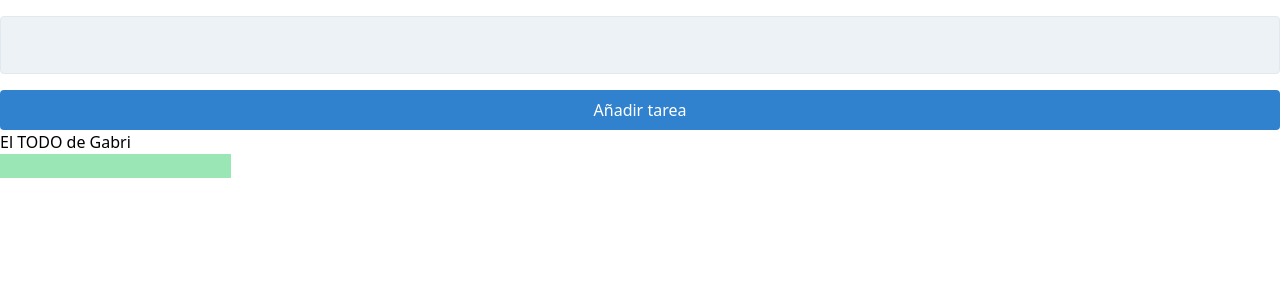
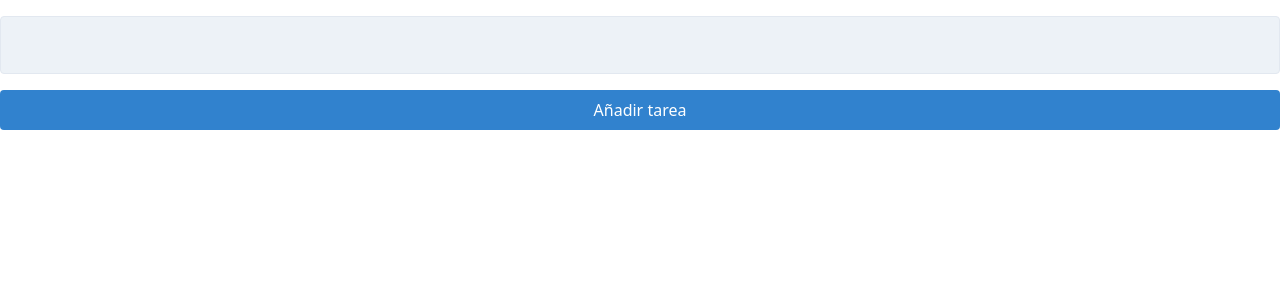
Before and after one commit to Omegadiaz/nuxtToDo, a Nuxt app: page / in a window 1280 px wide. Shown: the top 300 px of the page. Built offline with nearby package versions, Linux system fonts and the light colour scheme.

Commit message:
FInal de verdad

```diff
--- a/components/todoComponent.vue
+++ b/components/todoComponent.vue
@@ -35,13 +35,6 @@
 </template>
 <script>
 export default {
-  props: {
-    externalTask: {
-      type: String,
-      required: false,
-      default: '',
-    },
-  },
   data() {
     return {
       newTask: '',
@@ -50,7 +43,7 @@ export default {
   },
   methods: {
     addToList() {
-      this.allTasks.push(this.externalTask)
+      this.allTasks.push(this.newTask)
     },
     deleteTask(index) {
       this.allTasks.splice(index, 1)
--- a/pages/index.vue
+++ b/pages/index.vue
@@ -1,18 +1,5 @@
 <template>
-  <div class="container">
+  <div class="container mx-auto">
     <todo-component :external-task="parentTask" />
-    <div>
-      <h1 class="title">El TODO de Gabri</h1>
-    </div>
-    <input class="bg-green-300" v-model="parentTask" type="text" />
   </div>
 </template>
-<script>
-export default {
-  data() {
-    return {
-      parentTask: '',
-    }
-  },
-}
-</script>
```
